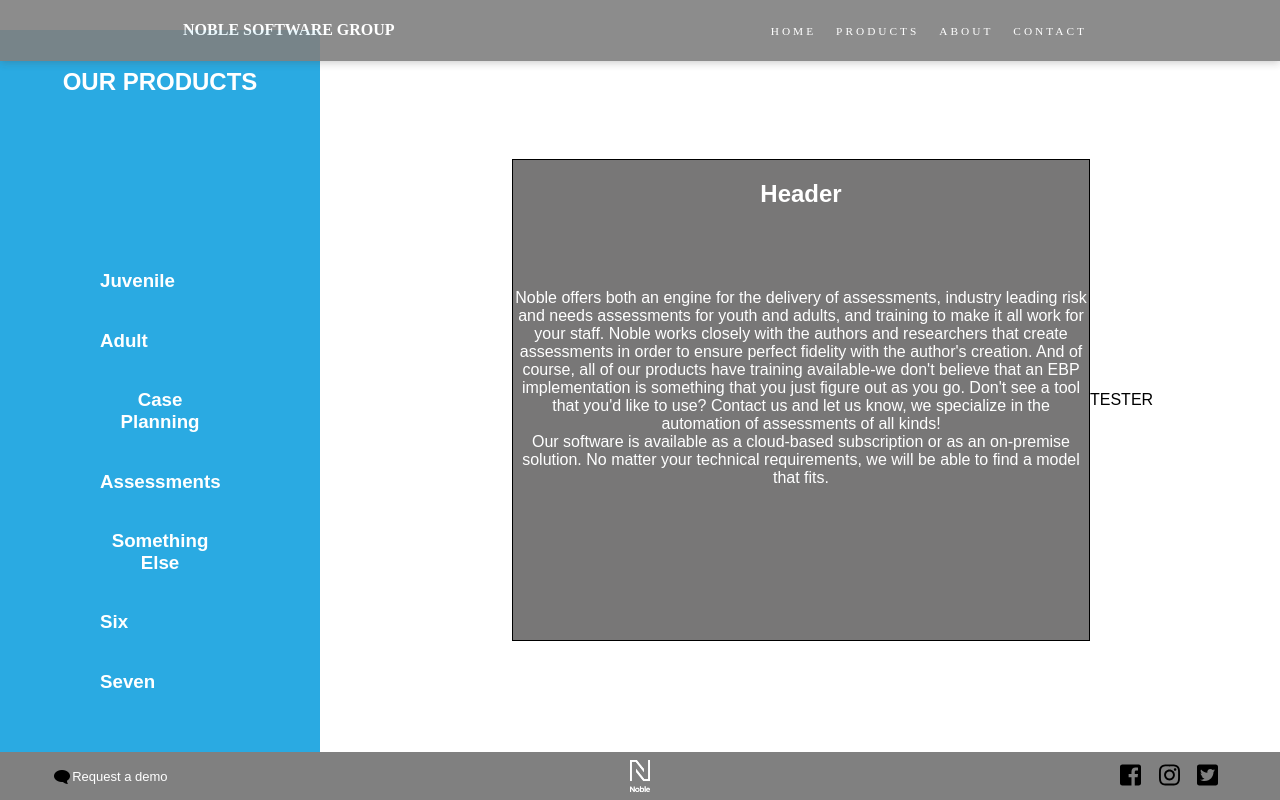
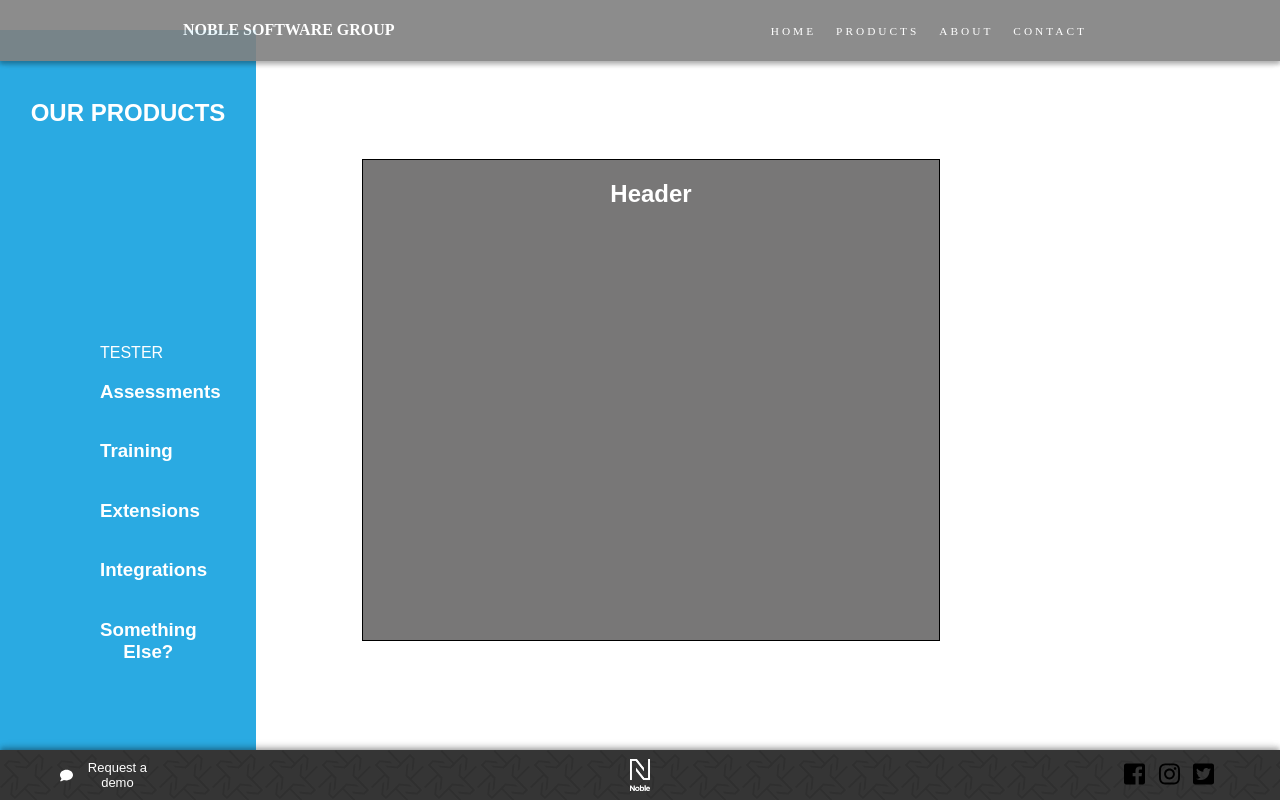
Before and after one commit to ryanjparke/Noble---Marketing-, a React (Create React App) app: page /products in a window 1280 px wide. Built offline with nearby package versions, Linux system fonts and the light colour scheme; a web font is replaced by a local one.

Commit message:
web footer complete product progress

```diff
--- a/src/Components/Contact/Contact.js
+++ b/src/Components/Contact/Contact.js
@@ -23,6 +23,8 @@
                 <Nav />
                 <h1> CONTACT US </h1>
 
+                <Footer />
+
             </div >
         )
     }
--- a/src/Components/Footer/Footer.css
+++ b/src/Components/Footer/Footer.css
@@ -1,9 +1,7 @@
 .footerContainer {
-    height: 6vh;
+    height: 50px;
     width: 100vw;
-    background-color: #808080;
-    /* background: url('./../../assets/Noble Pattern Footer.svg');
-    background-repeat: repeat; */
+    background-color: #353535;
 
     display: flex;
     justify-content: space-around;
@@ -11,24 +9,47 @@
     bottom: 0;
     z-index: 10;
     position: fixed;
+
+    box-shadow: 0 -2px 4px -1px rgba(0, 0, 0, .2), 0 -4px 5px 0 rgba(0, 0, 0, .14), 0 -1px 10px 0 rgba(0, 0, 0, .12);
+
+}
+
+.footerOverlay {
+    width: 100vw;
+    display: flex;
+    justify-content: space-around;
+    bottom: 0;
+    z-index: 10;
+
+    background: url('./../../assets/Noble Pattern Footer.svg');
+    background-repeat: repeat;
+    /* opacity: .3; */
+
+
 }
 
 /************** LEFT SECTION *************/
 
 .footerLeft {
     /* height: 6vh; */
-    width: 9vw;
+    width: 8vw;
     /* background-color: red; */
 
     display: flex;
     align-items: center;
     justify-content: space-around;
-    /* margin-left: 6vw; */
 
     font-size: 13px;
+    color: white;
+    text-decoration: none;
 }
 
 .footerLeft a {
+    width: 100%;
+    display: flex;
+    justify-content: space-around;
+    align-items: center;
+    flex-flow: row;
     text-decoration: none;
     color: white;
 }
@@ -47,7 +68,7 @@
 
 .middleFooter {
     /* height: 5vh; */
-    width: 9vw;
+    width: 8vw;
     /* background-color: black; */
 
     margin-left: 24vw;
@@ -67,7 +88,7 @@
 
 .rightFooter {
     /* height: 5vh; */
-    width: 9vw;
+    width: 8vw;
     font-size: 3vh;
 
     display: flex;
@@ -80,7 +101,8 @@
 
 .rightFooter a {
     text-decoration: none;
-    color: black
+    color: black;
+    /* color: #2AAAE2; */
 }
 
 .rightFooter a:hover {
--- a/src/Components/Footer/Footer.js
+++ b/src/Components/Footer/Footer.js
@@ -22,10 +22,10 @@
     render() {
         return (
             <div className='footerContainer'>
+                <div className='footerOverlay'>
                     <div className='footerLeft'>
-                    <img className='chatIcon' src={chaticon}
-                    />
-                    <a href='/demo'><p>Request a demo</p> </a>
+                    <a href='/demo'><i class="fas fa-comment"></i>
+                    <p>Request a demo</p></a>
                     </div>
                     <div className='middleFooter'>
                         <img className='footerNoble' src={Noblewhite} />
@@ -37,6 +37,7 @@
 
                     </div>
                 </div>
+            </div>
         )
     }
 }
--- a/src/Components/Home/Home.css
+++ b/src/Components/Home/Home.css
@@ -56,8 +56,8 @@
 
 .getStarted {
 
-    padding: 8px;
-    width: 12vw;
+    padding: 11px;
+    /* width: 160px; */
 
     /* border: thin solid white; */
     border-radius: 50px;
--- a/src/Components/Nav/Nav.css
+++ b/src/Components/Nav/Nav.css
@@ -15,7 +15,8 @@
     /* background-color:rgba(35, 34, 34, 0.61); */
     opacity: .9;
     color: white;
-    box-shadow: 0px 2px 8px rgba(76, 74, 74, 0.30);
+    box-shadow: 0 2px 4px 1px rgba(0, 0, 0, .2), 0 4px 5px 0 rgba(0, 0, 0, .14), 0 -1px 10px 0 rgba(0, 0, 0, .12);
+    /* box-shadow: 0px 2px 8px rgba(76, 74, 74, 0.30); */
 }
 
 .navLeft {
--- a/src/Components/Products/Products.css
+++ b/src/Components/Products/Products.css
@@ -4,22 +4,20 @@
 
     display: flex;
     flex-direction: row;
-    top: 0;
-    /* justify-content: space-around; */
     align-items: center;
 
 
     /* background: url('./../../assets/Productsback.jpg'); */
-    background-size: cover;
+    /* background-size: cover; */
     /* background-color: black; */
     /* background-position: left top; */
 
 }
 /************* LEFT SIDE *************/
 .productsSideNav {
-    margin-top: 7.4vh;
+    margin-top: 60px;
     height: 100vh;
-    width: 25vw;
+    width: 20vw;
     position: fixed;
 
     background-color: #2AAAE2;
@@ -66,8 +64,10 @@
 
 .displayModal {
     position: fixed;
-    margin-left: 45vw;
+
+    /* margin-left: 45vw; */
     z-index: 5;
+    transition: .5s;
 }
 
 .hideModal {
@@ -77,13 +77,29 @@
     transition-delay: .15s;
     transition: .5s;
 }
+/* .productHeader {
 
-.introBody {
+} */
+
+/* .introBody {
     height: 40vh;
-    /* background-color: red; */
+    background-color: red;
     display: flex;
     justify-content: center;
     align-items: center;
 
     color: white;
+} */
+
+/************* MOBILE VIEW *************/
+@media (max-width:800px) {
+    .productsContainer {
+        /* display: none; */
+    }
+    .productsSideNav {
+        display: none;
+    }
+    .indvProduct {
+        display: none;
+    }
 }
--- a/src/Components/Products/Products.js
+++ b/src/Components/Products/Products.js
@@ -33,34 +33,31 @@
                 {/************* LEFT SIDE *************/}
                 <div className='productsSideNav'>
                     <div className='navOverlay'>
-                    <h2>OUR PRODUCTS</h2>
+                        <h2>OUR PRODUCTS</h2>
                     </div>
                     <div className='innerProducts'>
-                        <a href='/products'><h3>Juvenile</h3> </a>
-                        <a href=''><h3>Adult</h3> </a>
-                        <a href=''><h3>Case Planning</h3> </a>
-                        <a href=''><h3>Assessments</h3> </a>
-                        <a href=''><h3>Something Else</h3> </a>
-                        <a href=''><h3>Six</h3> </a>
-                        <a href=''><h3>Seven</h3> </a>
-                        </div>
+                        <div className='testButton' onClick={this.toggleModalFunc}>TESTER</div>
+                        <a href='/products'><h3>Assessments</h3> </a>
+                        <a href=''><h3>Training</h3> </a>
+                        <a href=''><h3>Extensions</h3> </a>
+                        <a href=''><h3>Integrations</h3> </a>
+                        <a href=''><h3>Something Else?</h3> </a>
+                    </div>
 
                 </div>
                 {/************* RIGHT SIDE *************/}
-                <div className='indvProduct'>
+                <div className={this.state.toggleModal ? 'indvProduct displayModal' : 'indvProduct hideModal'}>
+                    <div className='productHeader'>
+                        <h2>Header</h2>
+                        <div className='introBody'>
 
 
-                    <h2>Header</h2>
-                    <div className='introBody'>
-                    <p>Noble offers both an engine for the delivery of assessments, industry leading risk and needs assessments for youth and adults, and training to make it all work for your staff. Noble works closely with the authors and researchers that create assessments in order to ensure perfect fidelity with the author's creation. And of course, all of our products have training available-we don't believe that an EBP implementation is something that you just figure out as you go. Don't see a tool that you'd like to use? Contact us and let us know, we specialize in the automation of assessments of all kinds!
-                        <br/>
+                        </div>
+                    </div>
+                </div>
 
-Our software is available as a cloud-based subscription or as an on-premise solution. No matter your technical requirements, we will be able to find a model that fits. </p>
-</div>
-                    </div>
-                    <div className='testButton'>TESTER</div>
-                    <Footer />
-{/* container div */}
+                <Footer />
+                {/* container div */}
             </div >
         )
     }
```
Lines whose indentation alone changed are shown as unchanged.
